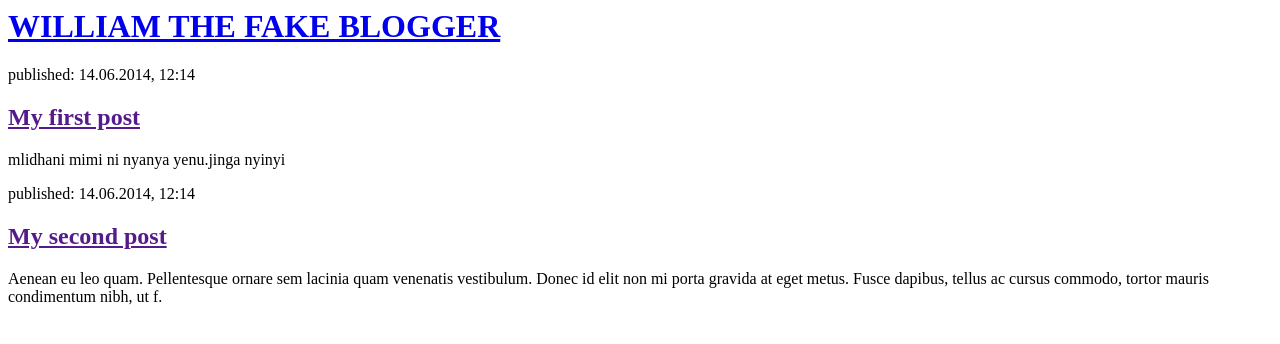
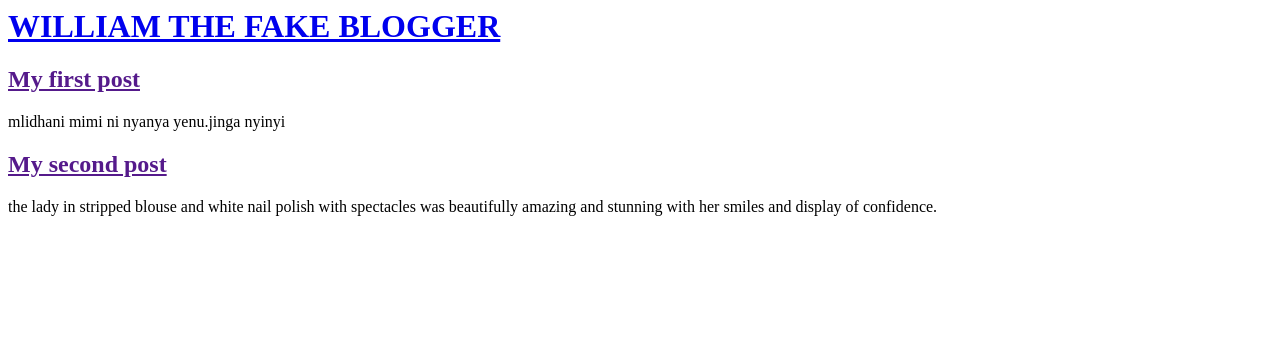
Before and after one commit to wahunguh/my-first-blog, a Django app: page / in a window 1280 px wide. Shown: the top 344 px of the page. Run offline with Django 3.2, Linux system fonts and the light colour scheme.

Commit message:
Changed the HTML for the site.

```diff
--- a/blog/templates/blog/post_list.html
+++ b/blog/templates/blog/post_list.html
@@ -8,15 +8,13 @@
         </div>
 
         <div>
-            <p>published: 14.06.2014, 12:14</p>
-            <h2><a href="">My first post</a></h2>
+           <h2><a href="">My first post</a></h2>
             <p>mlidhani mimi ni nyanya yenu.jinga nyinyi</p>
         </div>
 
         <div>
-            <p>published: 14.06.2014, 12:14</p>
-            <h2><a href="">My second post</a></h2>
-            <p>Aenean eu leo quam. Pellentesque ornare sem lacinia quam venenatis vestibulum. Donec id elit non mi porta gravida at eget metus. Fusce dapibus, tellus ac cursus commodo, tortor mauris condimentum nibh, ut f.</p>
+           <h2><a href="">My second post</a></h2>
+            <p>the lady in stripped blouse and white nail polish with spectacles was beautifully amazing and stunning with her smiles and display of confidence. </p>
         </div>
     </body>
 </html>
```
